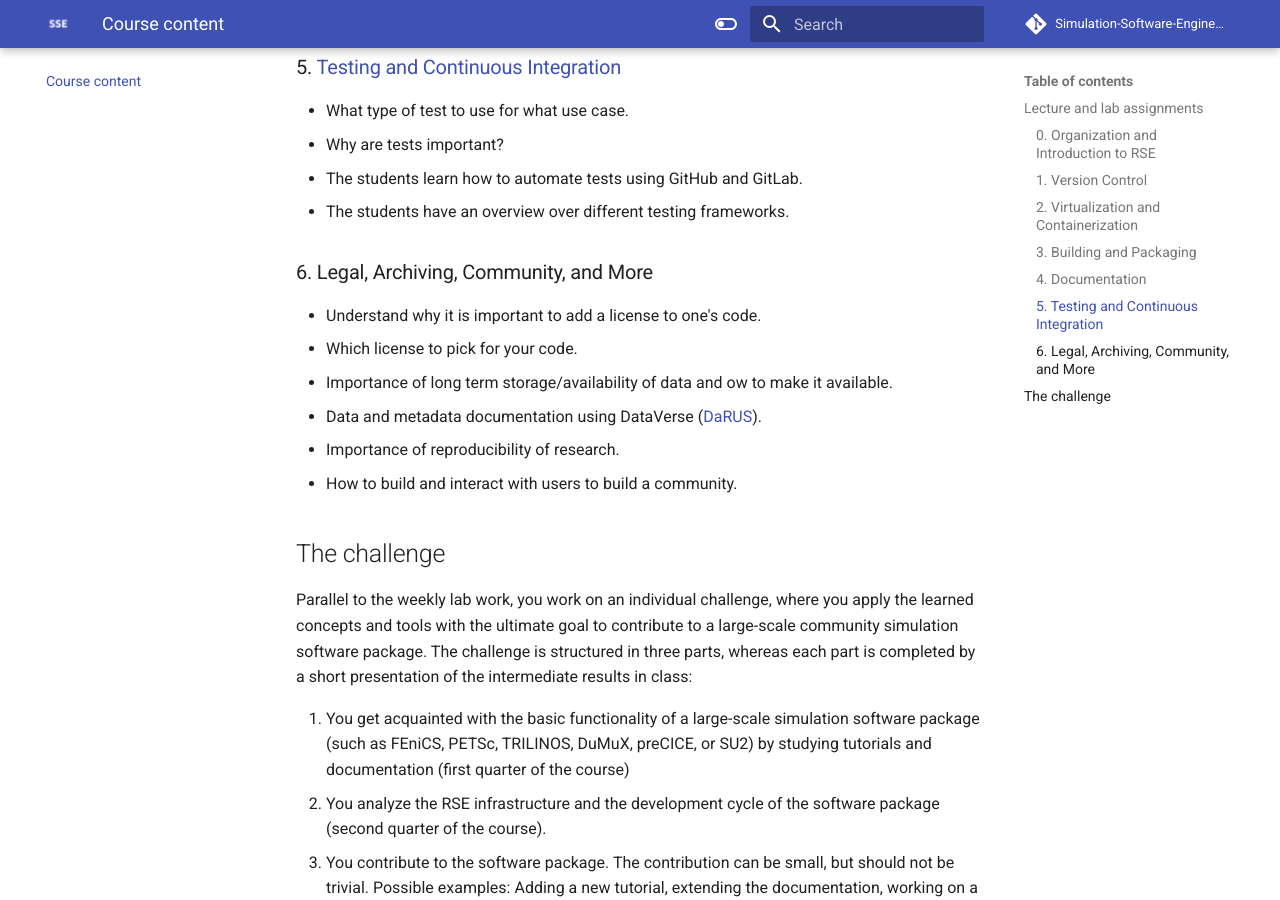
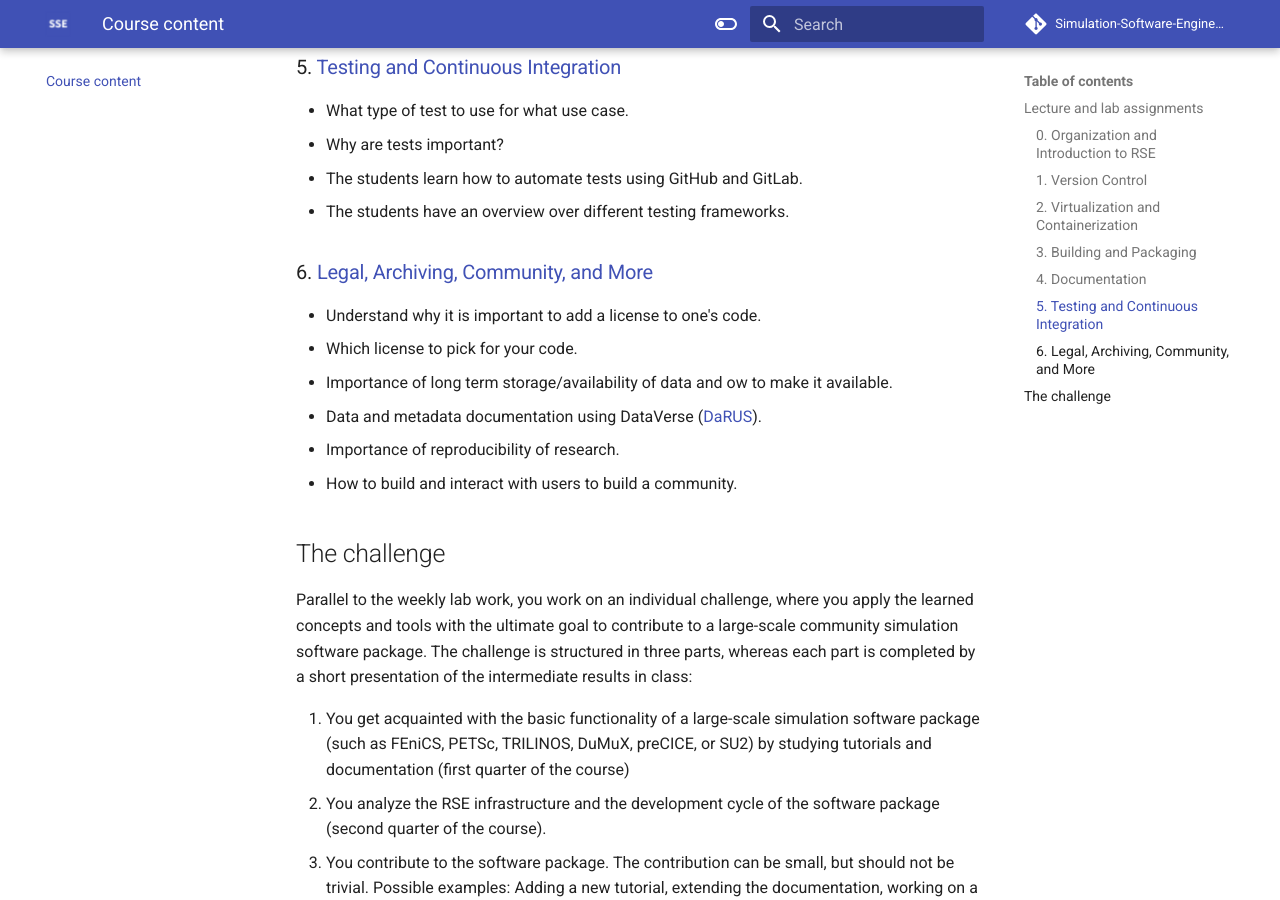
Before and after one commit to Simulation-Software-Engineering/homepage, an MkDocs documentation site: the page built from docs/course-content.md, in a window 1280 px wide and 900 px high, scrolled down 1432 px. Built offline with MkDocs 1.6.1 and Material for MkDocs 9.7.7, drawn with Linux system fonts in a browser that asks for light colours; comment, search, counter and statistics services are not loaded; part of the change alters nothing that is shown.

```diff
--- a/docs/course-content.md
+++ b/docs/course-content.md
@@ -54,7 +54,7 @@ The lecture and the accompanying lab assignments are organized in 7 chapters.
 - The students learn how to automate tests using GitHub and GitLab.
 - The students have an overview over different testing frameworks.
 
-### 6. Legal, Archiving, Community, and More
+### 6. [Legal, Archiving, Community, and More](https://github.com/Simulation-Software-Engineering/Lecture-Material/tree/main/06_miscellaneous)
 
 - Understand why it is important to add a license to one's code.
 - Which license to pick for your code.
```
